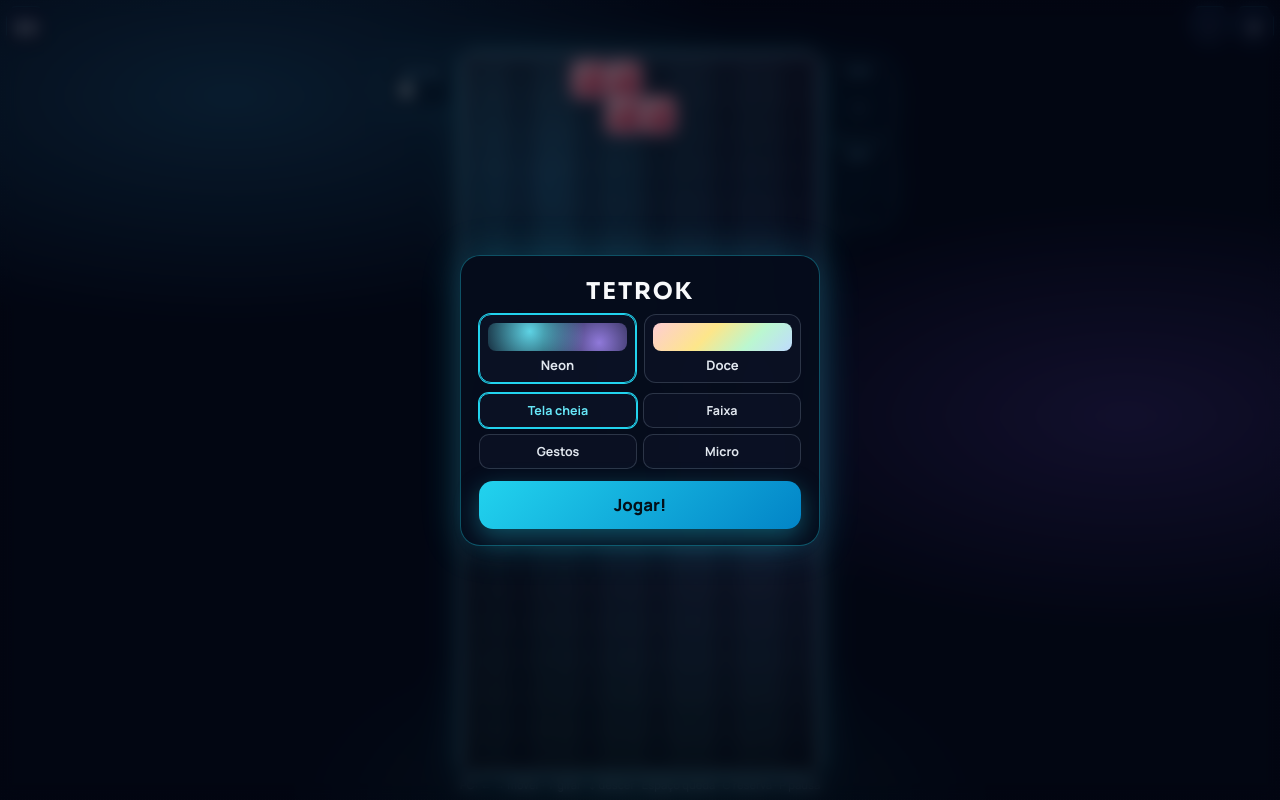
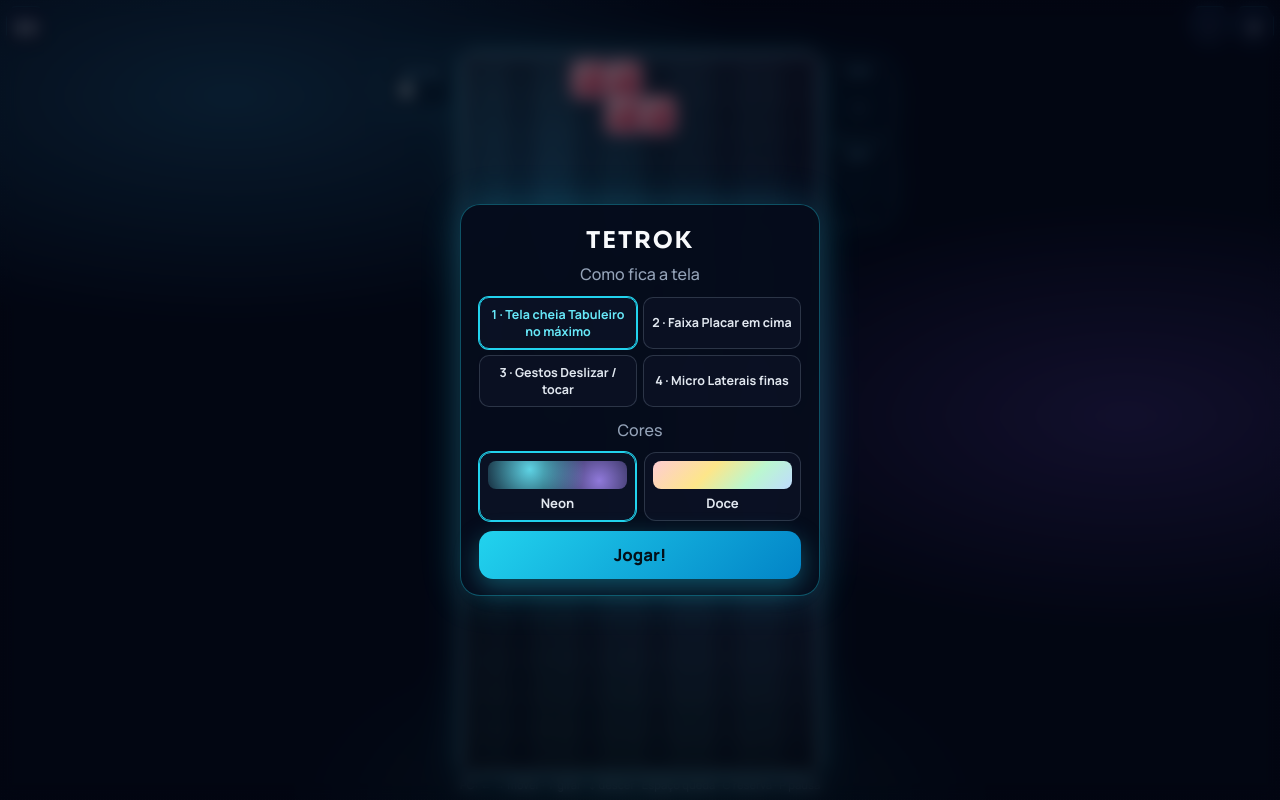
Before and after one commit to KT3746/cao-do-demonio, a website: page index.html in a window 1280 px wide. Drawn offline with Linux system fonts and the light colour scheme.

Commit message:
Start screen: layout picker first and clearer (v28)

```diff
--- a/index.html
+++ b/index.html
@@ -13,11 +13,11 @@
     <meta property="og:description" content="Arcade original, em português, para jogar no celular e no computador." />
     <meta property="og:type" content="website" />
     <title>TETROK</title>
-    <link rel="icon" href="assets/favicon.svg?v=27-layouts" type="image/svg+xml" />
+    <link rel="icon" href="assets/favicon.svg?v=28-layouts" type="image/svg+xml" />
     <link rel="preconnect" href="https://fonts.googleapis.com" />
     <link rel="preconnect" href="https://fonts.gstatic.com" crossorigin />
     <link href="https://fonts.googleapis.com/css2?family=Manrope:wght@500;600;700;800&family=Nunito:wght@700;800;900&family=Sora:wght@600;700;800&display=swap" rel="stylesheet" />
-    <link rel="stylesheet" href="css/styles.css?v=27-layouts" />
+    <link rel="stylesheet" href="css/styles.css?v=28-layouts" />
   </head>
   <body class="theme-neon layout-full">
     <div class="aurora" aria-hidden="true"></div>
@@ -137,7 +137,27 @@
         <h2 id="overlay-title">TETROK</h2>
         <p id="overlay-text" hidden></p>
         <div id="overlay-score" class="overlay-score" hidden></div>
-        <div id="theme-picker" class="theme-picker" role="group" aria-label="Visual">
+        <p class="picker-label" id="layout-label">Como fica a tela</p>
+        <div id="layout-picker" class="layout-picker" role="group" aria-labelledby="layout-label">
+          <button type="button" class="layout-chip is-on" data-layout="full">
+            <strong>1 · Tela cheia</strong>
+            <span>Tabuleiro no máximo</span>
+          </button>
+          <button type="button" class="layout-chip" data-layout="strip">
+            <strong>2 · Faixa</strong>
+            <span>Placar em cima</span>
+          </button>
+          <button type="button" class="layout-chip" data-layout="gesture">
+            <strong>3 · Gestos</strong>
+            <span>Deslizar / tocar</span>
+          </button>
+          <button type="button" class="layout-chip" data-layout="micro">
+            <strong>4 · Micro</strong>
+            <span>Laterais finas</span>
+          </button>
+        </div>
+        <p class="picker-label" id="theme-label-ui">Cores</p>
+        <div id="theme-picker" class="theme-picker" role="group" aria-labelledby="theme-label-ui">
           <button type="button" class="theme-swatch is-on" data-theme="neon" title="Neon vidro">
             <span class="swatch swatch-neon"></span>
             <span>Neon</span>
@@ -147,16 +167,10 @@
             <span>Doce</span>
           </button>
         </div>
-        <div id="layout-picker" class="layout-picker" role="group" aria-label="Layout da tela">
-          <button type="button" class="layout-chip is-on" data-layout="full">Tela cheia</button>
-          <button type="button" class="layout-chip" data-layout="strip">Faixa</button>
-          <button type="button" class="layout-chip" data-layout="gesture">Gestos</button>
-          <button type="button" class="layout-chip" data-layout="micro">Micro</button>
-        </div>
         <button type="button" id="btn-play" class="cta">Jogar</button>
       </div>
     </div>
 
-    <script type="module" src="js/main.js?v=27-layouts"></script>
+    <script type="module" src="js/main.js?v=28-layouts"></script>
   </body>
 </html>
```
